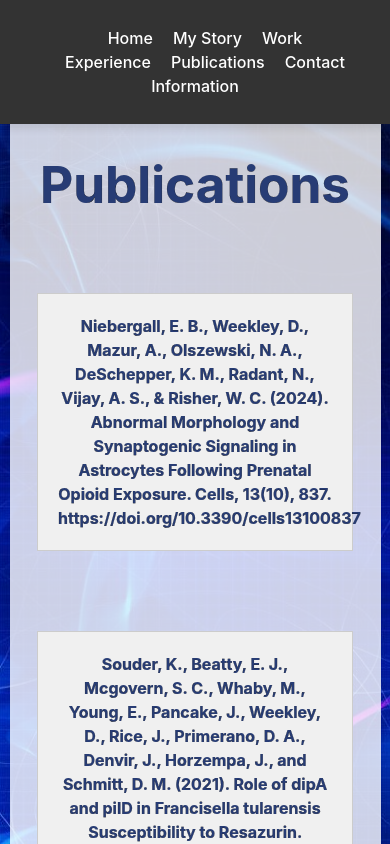
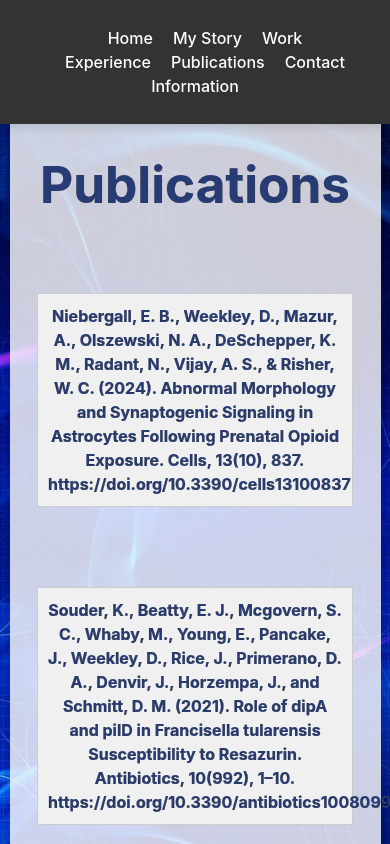
Before and after one commit to dmweekley99/Daron, a React (Vite) app in the folder My-Webpage/: page /publications in a window 390 px wide. Built offline with nearby package versions, Linux system fonts and the light colour scheme.

Commit message:
changes so publications show up okay

```diff
--- a/My-Webpage/src/style/Publication.css
+++ b/My-Webpage/src/style/Publication.css
@@ -23,7 +23,8 @@
   @media screen and (max-width: 768px) {
     .pdf-banner {
       margin: 80px 5%; /* Adjusted margin for smaller screens */
+      padding: 10px;
+      font: 9px
     }
+
   }
-
-  /* Other styles... */
```
